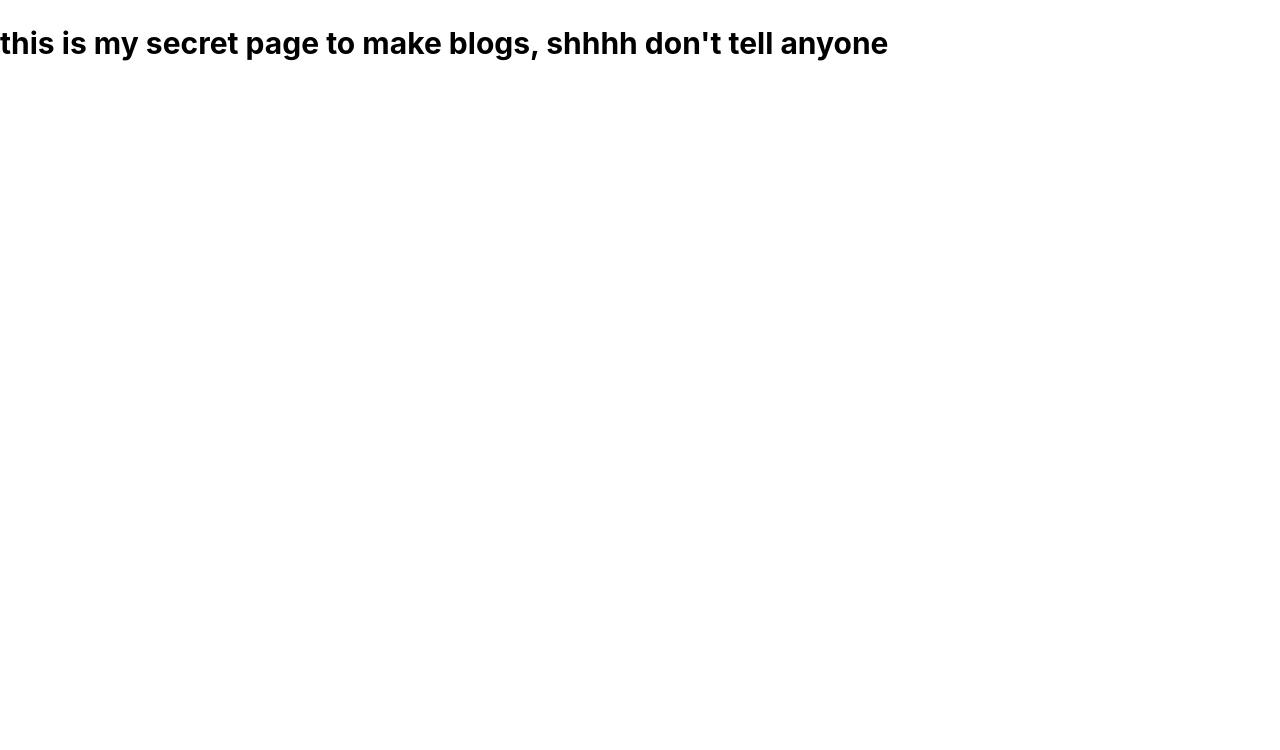
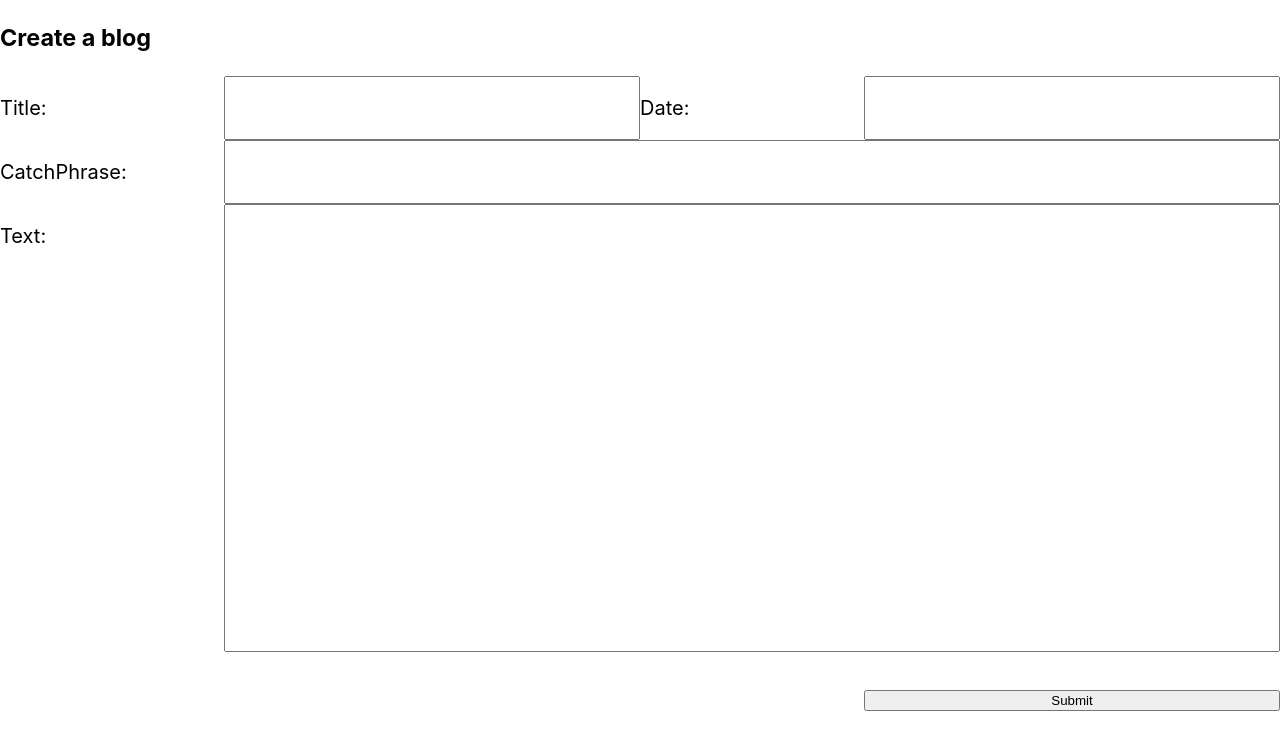
Before and after one commit to EliasenJason/next-portfolio, a Next.js app: page /createBlog in a window 1280 px wide. Shown: the top 750 px of the page. Built offline with nearby package versions, Linux system fonts and the light colour scheme.

Commit message:
data is updating from db on pageload

```diff
--- a/components/containers/blogs/Blog.js
+++ b/components/containers/blogs/Blog.js
@@ -4,13 +4,16 @@ import { BlogContainer, BlogHeaderContainer, BlogTitle, BlogDate, BlogCatchPhras
 
 const Blog = ({blogData, index}) => {
     //create onclick for blog to pass data full page article passing props along with text
+
+    console.log('blogs in component:')
+    console.log(blogData)
     return (
         <BlogContainer key={index}>
             <BlogHeaderContainer>
                 <BlogTitle>{blogData.title}</BlogTitle>
                 <BlogDate>{blogData.date}</BlogDate>
             </BlogHeaderContainer>
-            <BlogCatchPhrase>{blogData.blogcatchphrase}</BlogCatchPhrase>
+            <BlogCatchPhrase>{blogData.blogCatchPhrase}</BlogCatchPhrase>
             <BlogLinkContainer>
                 <BlogLink>{blogData.tech}</BlogLink>
                 <BlogTwitterLink>{blogData.twitterlink}</BlogTwitterLink>
--- a/components/containers/contact/ContactForm.js
+++ b/components/containers/contact/ContactForm.js
@@ -18,9 +18,9 @@ const ContactFormContainer = ({setIsContactOpen, isContactOpen}) => {
             <ContactForm.CloseButton onClick={() => setIsContactOpen(false)}></ContactForm.CloseButton>
             <ContactForm.Header>GET IN TOUCH</ContactForm.Header>
             <ContactForm.InputLabel>Name</ContactForm.InputLabel>
-            <ContactForm.Input type="text" value={name} onChange={(event) => setName(event.target.value)} name></ContactForm.Input>
+            <ContactForm.Input type="text" value={name} onChange={(event) => setName(event.target.value)}></ContactForm.Input>
             <ContactForm.InputLabel>Email</ContactForm.InputLabel>
-            <ContactForm.Input type="text" value={email} onChange={(event) => setEmail(event.target.value)} email></ContactForm.Input>
+            <ContactForm.Input type="text" value={email} onChange={(event) => setEmail(event.target.value)}></ContactForm.Input>
             <ContactForm.InputLabel>Whats up?</ContactForm.InputLabel>
             <ContactForm.Input type="text" value={comment} onChange={(event) => setComment(event.target.value)} height={'40%'}></ContactForm.Input>
             <ContactForm.Button onClick={() => handleSubmit()}>Submit</ContactForm.Button>
--- a/components/index.js
+++ b/components/index.js
@@ -2,3 +2,4 @@ export { default as Header } from './header'
 export { default as Introduction } from './introduction'
 export { default as Knowledge } from './knowledge'
 export { default as BlogSection } from './blog'
+export { default as HeadTag } from './headtag'
--- a/pages/api/hello.js
+++ /dev/null
@@ -1,6 +0,0 @@
-// Next.js API route support: https://nextjs.org/docs/api-routes/introduction
-
-export default (req, res) => {
-  res.status(200).json({ name: 'John Doe' })
-  console.log('i was called')
-}
--- a/pages/createBlog.js
+++ b/pages/createBlog.js
@@ -1,9 +1,92 @@
-
+import styled from "styled-components"
 
 const CreateBlog = () => {
     return (
-        <h2>this is my secret page to make blogs, shhhh don't tell anyone</h2>
+        <>
+            <h3>Create a blog</h3>
+            <StyledContainer>
+                <StyledTitleLabel>Title:</StyledTitleLabel>
+                <StyledTitleInput></StyledTitleInput>
+                <StyledDateLabel>Date:</StyledDateLabel>
+                <StyledDateInput></StyledDateInput>
+                <StyledCatchPhraseLabel>CatchPhrase:</StyledCatchPhraseLabel>
+                <StyledCatchPhraseInput></StyledCatchPhraseInput>
+                <StyledTextLabel>Text:</StyledTextLabel>
+                <StyledTextInput></StyledTextInput>
+                <StyledTechContainer></StyledTechContainer>
+                <StyledLinkContainer></StyledLinkContainer>
+                <StyledSubmitButton>Submit</StyledSubmitButton>
+            </StyledContainer>
+        </>
     )
 }
 
 export default CreateBlog
+
+
+const StyledContainer = styled.div`
+    display: grid;
+  grid-template-columns: 0.7fr 1.3fr 0.7fr 1.3fr;
+  grid-template-rows: 0.3fr 0.3fr 0.3fr 6fr 0.3fr 0.3fr 0.3fr;
+  gap: 0px 0px;
+  grid-template-areas:
+    "Title          TitleInput          Date                DateInput"
+    "CatchPhrase    CatchPhraseInput    CatchPhraseInput    CatchPhraseInput"
+    "TextLabel           TextInput           TextInput           TextInput"
+    ".              TextInput           TextInput           TextInput"
+    ".              TechContainer       TechContainer       TechContainer"
+    "Link-Container Link-Container      Link-Container      Link-Container"
+    ".              .                   .                   Submit-Button";
+`
+const StyledTitleLabel = styled.p`
+    grid-area: Title;
+`
+const StyledTitleInput = styled.input`
+    grid-area: TitleInput;
+`
+const StyledDateLabel = styled.p`
+    grid-area: Date;
+`
+const StyledDateInput = styled.input`
+    grid-area: DateInput;
+`
+const StyledCatchPhraseLabel = styled.p`
+    grid-area: CatchPhrase;
+`
+const StyledCatchPhraseInput = styled.input`
+    grid-area: CatchPhraseInput;
+`
+const StyledTextLabel = styled.p`
+    grid-area: TextLabel;
+`
+const StyledTextInput = styled.input`
+    grid-area: TextInput;
+`
+const StyledTechContainer = styled.div`
+    grid-area: TechContainer;
+`
+const StyledLinkContainer = styled.div`
+    grid-area: Link-Container;
+`
+const StyledSubmitButton = styled.button`
+    grid-area: Submit-Button;
+`
+
+
+
+
+
+
+{/* <div class="container">
+  <div class="Title"></div>
+  <div class="TitleInput"></div>
+  <div class="Date"></div>
+  <div class="DateInput"></div>
+  <div class="CatchPhrase"></div>
+  <div class="CatchPhraseInput"></div>
+  <div class="Text"></div>
+  <div class="TextInput"></div>
+  <div class="TechContainer"></div>
+  <div class="Link-Container"></div>
+  <div class="Submit-Button"></div>
+</div> */}
```
Also changed, not shown: pages/index.js (+13 -7 lines), components/headtag.js (renamed from pages/headtag.js).
